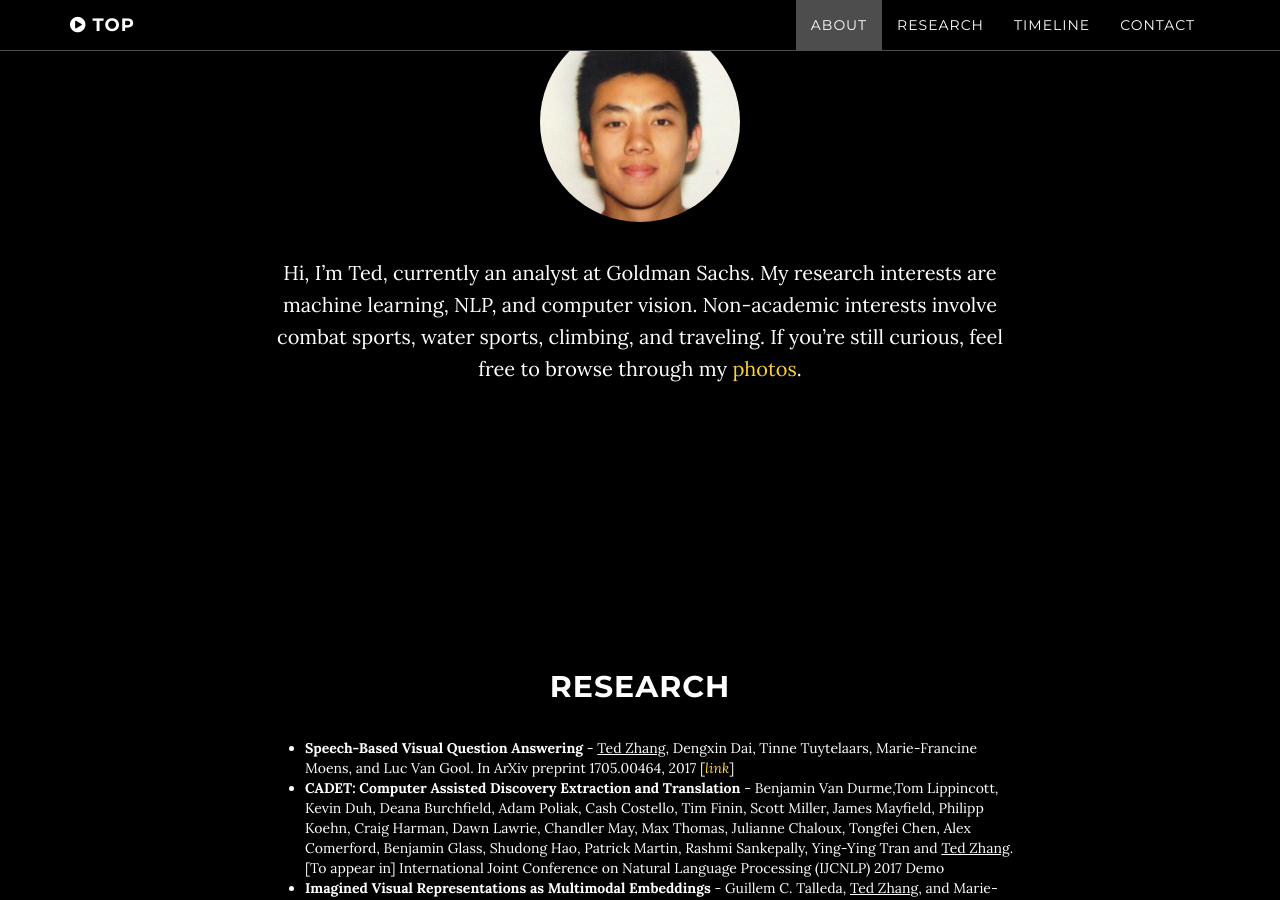
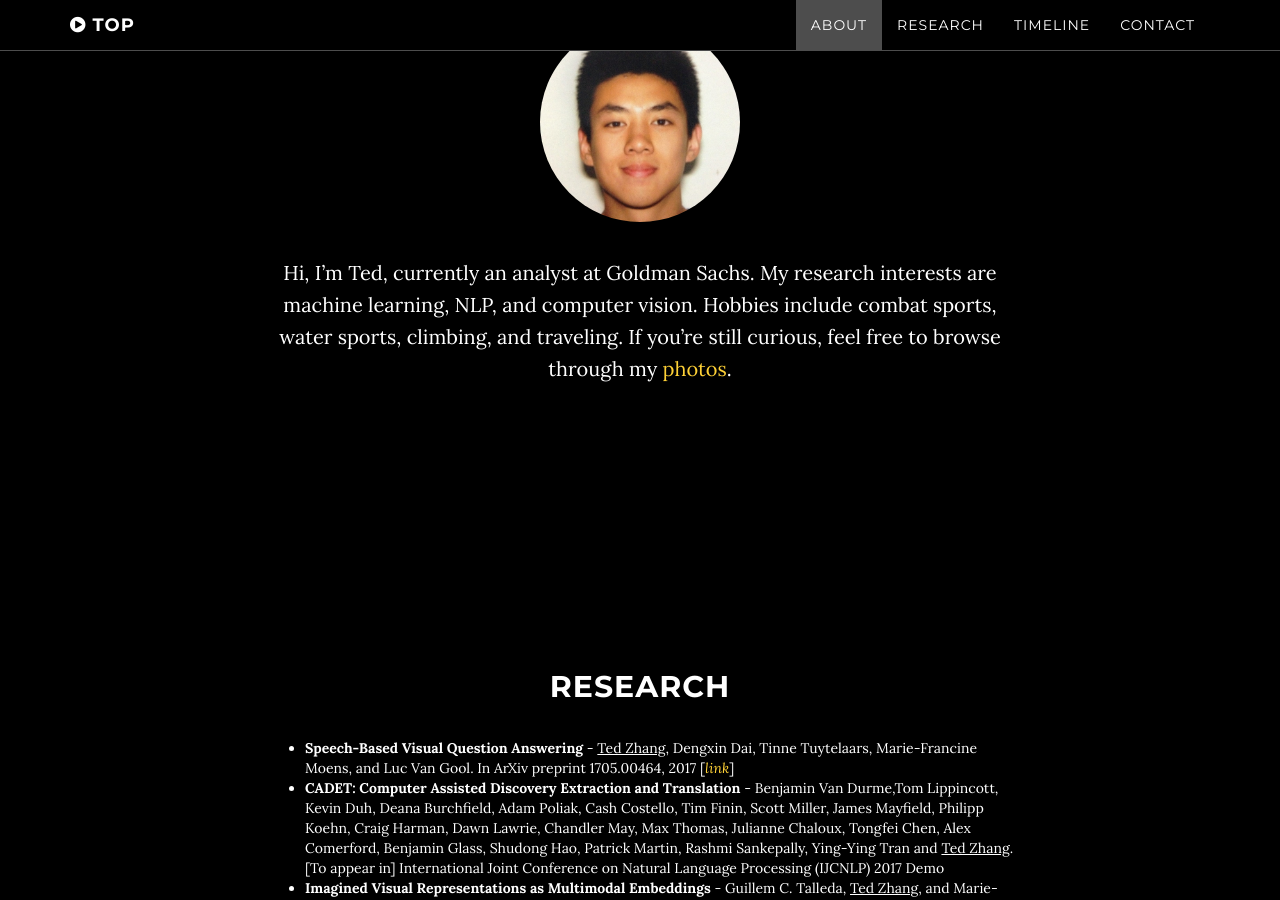
Before and after one commit to zted/zted.github.io, a Jekyll site: the page built from index.html, in a window 1280 px wide and 900 px high, scrolled down 1196 px. Built offline with Jekyll 4.4.1, drawn with Linux system fonts in a browser that asks for light colours.

Commit message:
editing description

```diff
--- a/1_about.html
+++ b/1_about.html
@@ -7,4 +7,4 @@ title: About
 <!--<img src="img/timeline/hopkins.jpg" alt="some_text" style="width:304px;height:228px;">-->
 <img class="img-circle" src="img/me.jpg" alt="me" style="width:200px;height:200px;">
 
-Hi, I'm Ted, currently an analyst at Goldman Sachs. My research interests are machine learning, NLP, and computer vision. Non-academic interests involve combat sports, water sports, climbing, and traveling. If you're still curious, feel free to browse through my [photos](https://www.flickr.com/photos/64410546@N07/collections).
+Hi, I'm Ted, currently an analyst at Goldman Sachs. My research interests are machine learning, NLP, and computer vision. Hobbies include combat sports, water sports, climbing, and traveling. If you're still curious, feel free to browse through my [photos](https://www.flickr.com/photos/64410546@N07/collections).
```
